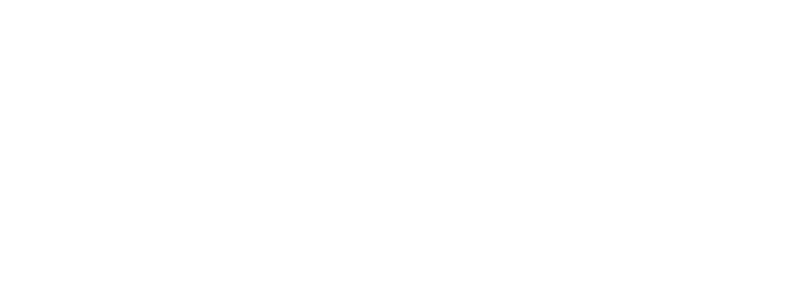
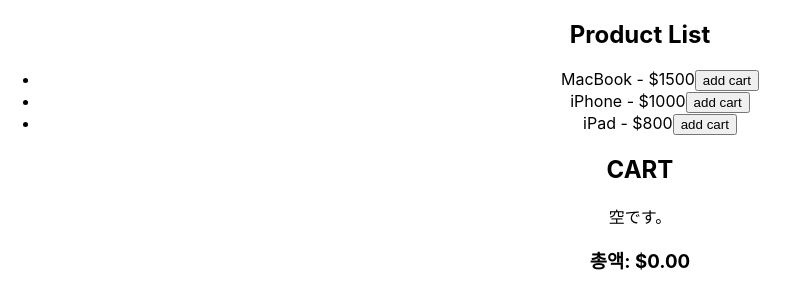
Before and after one commit to jini-labs-2/react-practice, a React (Create React App) app: page / in a window 1280 px wide. Shown: the top 308 px of the page, without its empty margins (0-799 px from the left). Built offline with nearby package versions, Linux system fonts and the light colour scheme.

Commit message:
コンポネント：カートを表示、削除

```diff
--- a/src/App.js
+++ b/src/App.js
@@ -1,8 +1,12 @@
 import './App.css';
+import Cart from './components/Cart';
+import Product from './components/Product';
 
 function App() {
   return (
     <div className="App">
+      <Product />
+      <Cart />
     </div>
   );
 }
--- /dev/null
+++ b/src/components/Cart.js
@@ -0,0 +1,45 @@
+import React from 'react'
+import { useSetRecoilState, useRecoilValue } from 'recoil'
+import { cartState } from '../atom'
+import { cartTotalSelector } from '../selector';
+
+const Cart = () => {
+  const items = useRecoilValue(cartState);
+  const totalAmount = useRecoilValue(cartTotalSelector);
+  const setCartState = useSetRecoilState(cartState);
+
+  const handleRemoveFromCart = (id) => {
+    setCartState((prevCartItems) => {
+      const existingItem = items.find((item) => item.id === id);
+      if (existingItem && existingItem.amount > 1) {
+        return prevCartItems.map((item) =>
+        item.id === id ? { ...item, amount: item.amount - 1} : item);
+      } else {
+        return prevCartItems.filter(item => item.id !== id);
+      }
+    })
+  }
+
+  return (
+    <div>
+      <h2>CART</h2>
+      {items.length === 0 ? (
+        <p>空です。</p>
+      ) : (
+        <ul>
+          {items.map((item) => (
+            <li key={item.id}>
+              {item.name} x {item.amount} (${item.price * item.amount})
+              <button onClick={() => handleRemoveFromCart(item.id)}>
+                remove
+              </button>
+            </li>
+          ))}
+        </ul>
+      )}
+      <h3>총액: ${totalAmount.toFixed(2)}</h3>
+    </div>
+  )
+}
+
+export default Cart
```
